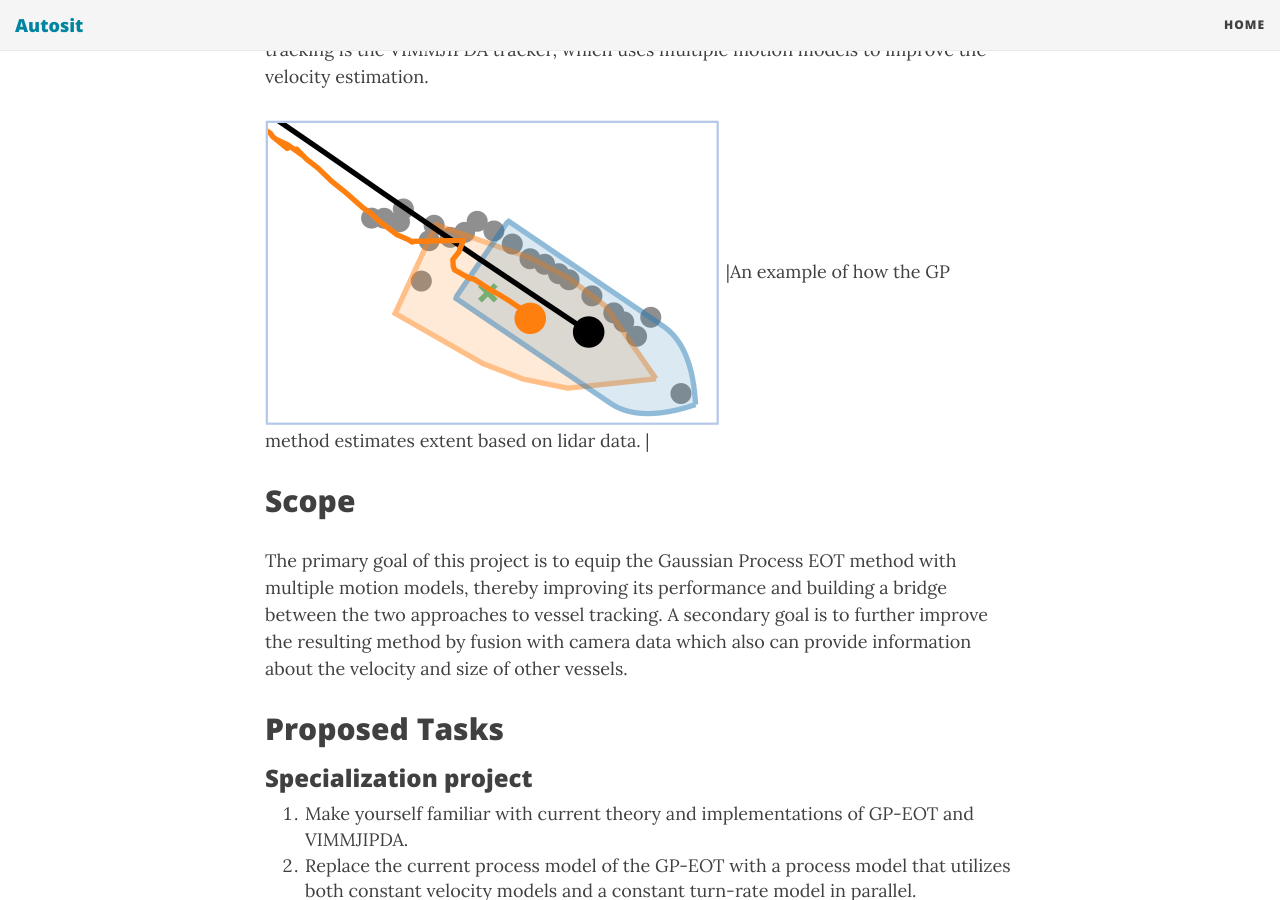
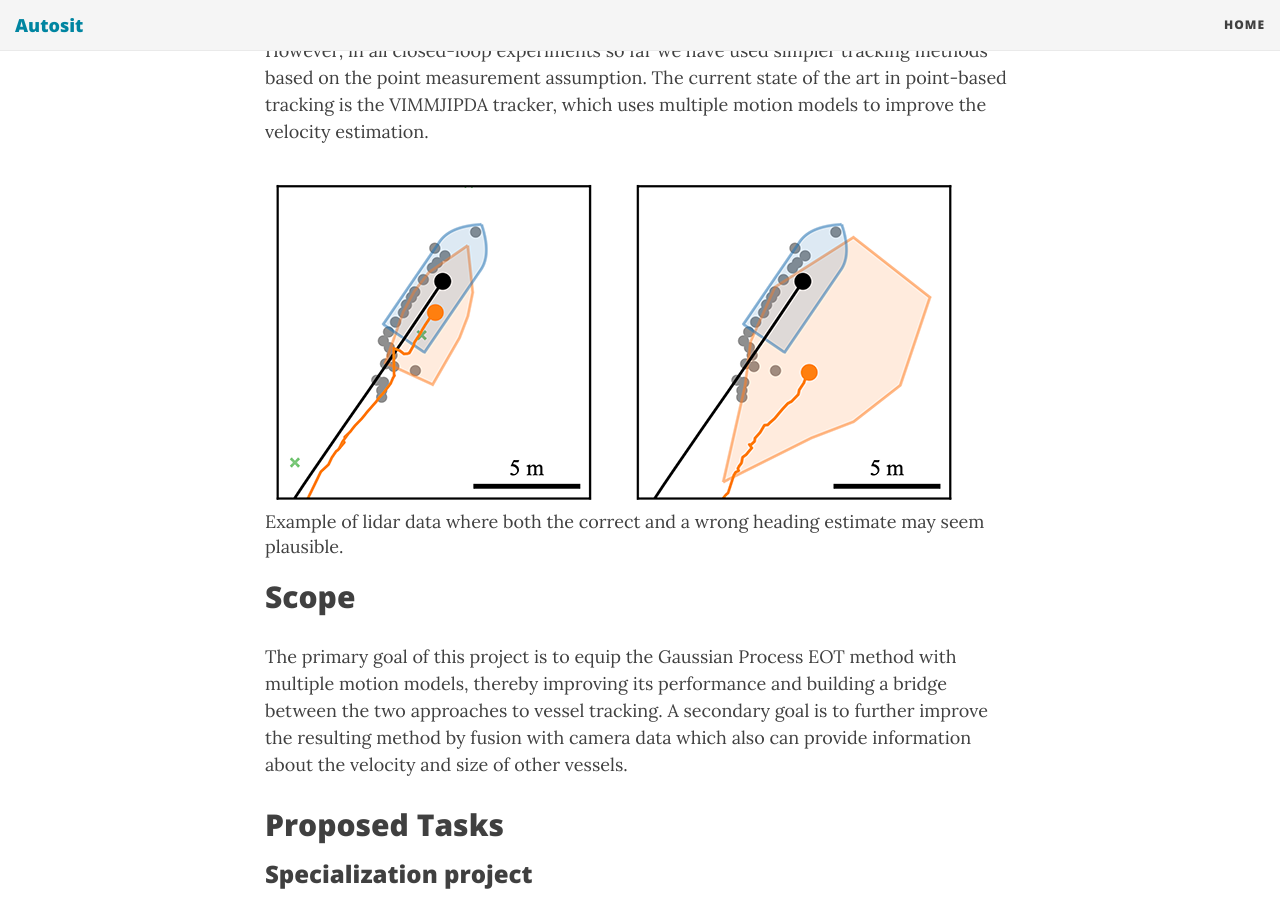
Before and after one commit to autosit/autosit.github.io, a Jekyll site: the page built from _posts/2024-03-19-heading-and-size.md, in a window 1280 px wide and 900 px high, scrolled down 652 px. Built offline with Jekyll 4.4.1, drawn with Linux system fonts in a browser that asks for light colours; nearby versions of some CDN libraries; some of the changed text lies outside the part shown.

Commit message:
mm eot project added

```diff
--- a/_posts/2024-03-19-heading-and-size.md
+++ b/_posts/2024-03-19-heading-and-size.md
@@ -1,6 +1,6 @@
 ---
 layout: post
-title: Heading and size
+title: High precision extended object tracking
 category: SF
 ---
 ## Background
@@ -13,8 +13,10 @@
 
 However, in all closed-loop experiments so far we have used simpler tracking methods based on the point measurement assumption. The current state of the art in point-based tracking is the VIMMJIPDA tracker, which uses multiple motion models to improve the velocity estimation.
 
-![GPEX]({{site.url}}/assets/gpex.png)
-|An example of how the GP method estimates extent based on lidar data. |
+
+|<img src="{{site.url}}/assets/headingests.png" width="700"> |
+| Example of lidar data where both the correct and a wrong heading estimate may seem plausible. |
+
 
 ## Scope
 
```
Also changed, not shown: assets/headingests.png (added).
